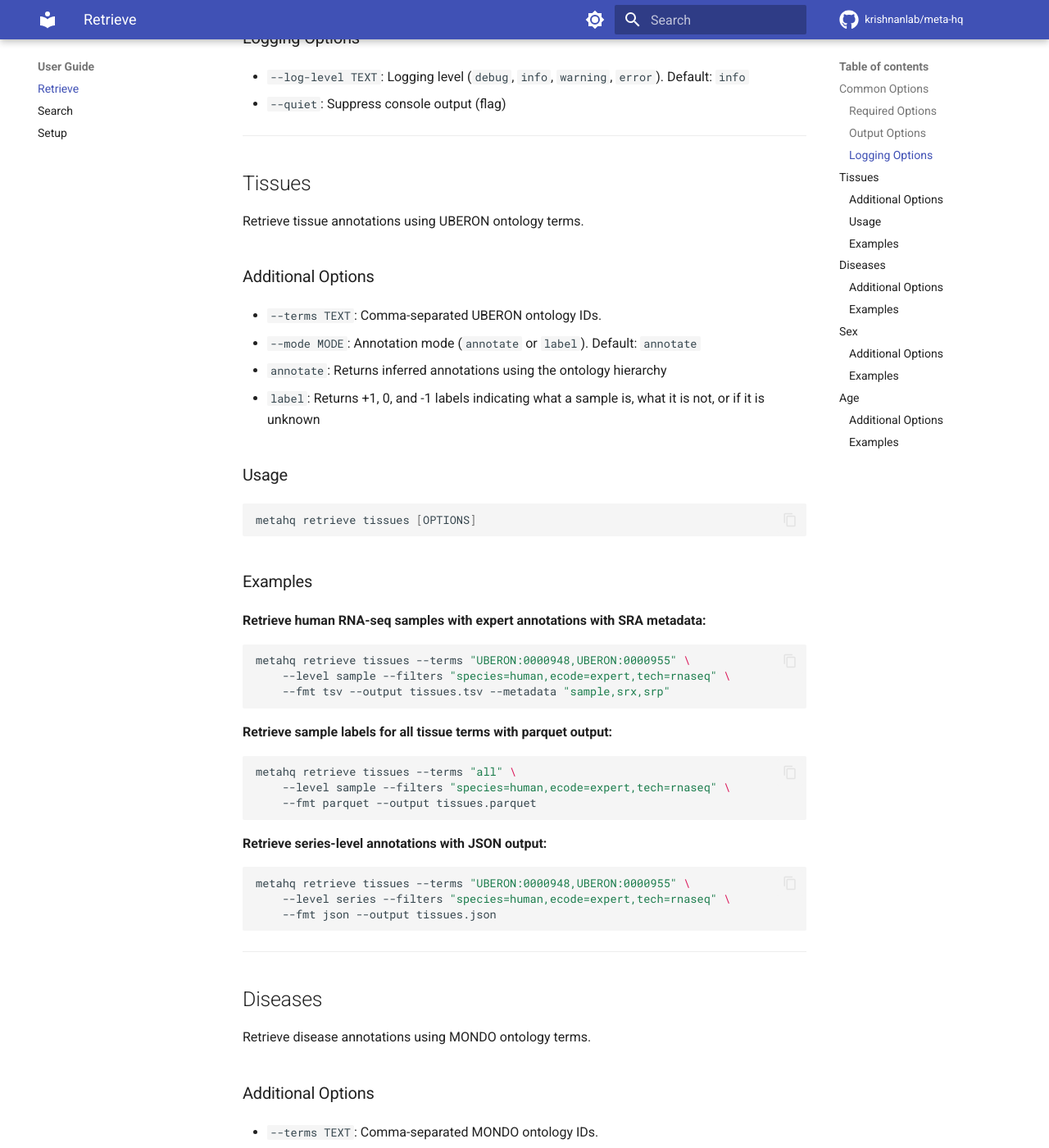
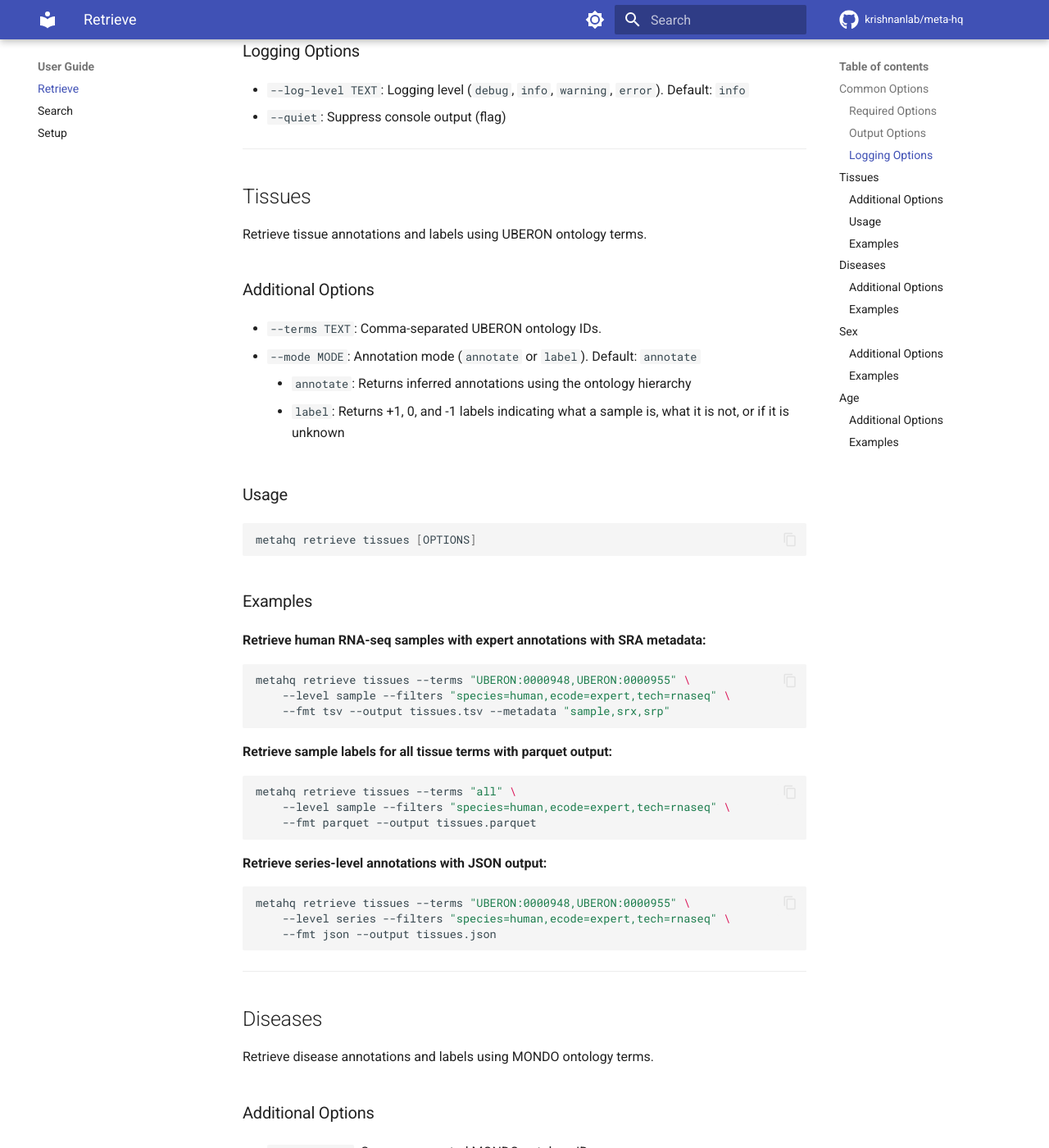
Before and after one commit to krishnanlab/meta-hq, an MkDocs documentation site: the page built from docs/user-guide/retrieve.md, in a window 1280 px wide and 1400 px high, scrolled down 964 px. Shown: the whole window at 82% size. Built offline with MkDocs 1.6.1 and Material for MkDocs 9.7.7, drawn with Linux system fonts in a browser that asks for light colours; comment, search, counter and statistics services are not loaded; some of the changed text lies outside the part shown.

Commit message:
fixed bullet point indentations

```diff
--- a/docs/user-guide/retrieve.md
+++ b/docs/user-guide/retrieve.md
@@ -10,18 +10,18 @@
 
 - `--level TEXT`: Annotation level to retrieve (`sample` or `series`). Default: `sample`
 - `--filters TEXT`: Comma-separated filters in format `key=value`. Available filters:
-  - `species`: Filter by species (e.g., `human`, `mouse`)
-  - `ecode`: Evidence code (e.g., `expert`, `semi`, `crowd`, `any`)
-  - `tech`: Technology type (e.g., `rnaseq`, `microarray`)
-  - Combine multiple filters like so: `'species=human,ecode=expert,tech=rnaseq'`
+    - `species`: Filter by species (e.g., `human`, `mouse`)
+    - `ecode`: Evidence code (e.g., `expert`, `semi`, `crowd`, `any`)
+    - `tech`: Technology type (e.g., `rnaseq`, `microarray`)
+    - Combine multiple filters like so: `'species=human,ecode=expert,tech=rnaseq'`
 
 ### Output Options
 
 - `--output PATH`: Output file path. Default: `annotations`
 - `--fmt TEXT`: Output format (`tsv`, `csv`, or `json`). Default: `parquet`
 - `--metadata TEXT`: Metadata level to include (`sample`, `series`, etc.). Default: `default` (matches `--level`)
-  - Run `metahq supported` for all metadata fields.
-  - Combine multiple filters like so: `'sample,series,description,srp'`
+    - Run `metahq supported` for all metadata fields.
+    - Combine multiple filters like so: `'sample,series,description,srp'`
 
 ### Logging Options
 
@@ -32,14 +32,14 @@
 
 ## Tissues
 
-Retrieve tissue annotations using UBERON ontology terms.
+Retrieve tissue annotations and labels using UBERON ontology terms.
 
 ### Additional Options
 
 - `--terms TEXT`: Comma-separated UBERON ontology IDs.
 - `--mode MODE`: Annotation mode (`annotate` or `label`). Default: `annotate`
-  - `annotate`: Returns inferred annotations using the ontology hierarchy
-  - `label`: Returns +1, 0, and -1 labels indicating what a sample is, what it is not, or if it is unknown
+    - `annotate`: Returns inferred annotations using the ontology hierarchy
+    - `label`: Returns +1, 0, and -1 labels indicating what a sample is, what it is not, or if it is unknown
 
 ### Usage
 
@@ -77,15 +77,15 @@
 
 ## Diseases
 
-Retrieve disease annotations using MONDO ontology terms.
+Retrieve disease annotations and labels using MONDO ontology terms.
 
 ### Additional Options
 
 - `--terms TEXT`: Comma-separated MONDO ontology IDs.
-  - Use `'all'` to query all disease terms.
+    - Use `'all'` to query all disease terms.
 - `--mode MODE`: Annotation mode (`annotate` or `label`). Default: `annotate`
-  - `annotate`: Returns inferred annotations using the ontology hierarchy
-  - `label`: Returns +1, 0, -1, and 2 labels indicating what a sample is, what it is not, or if it is unknown. Labels of 2 indicate is a sample is a healthy control for that disease.
+    - `annotate`: Returns inferred annotations using the ontology hierarchy
+    - `label`: Returns +1, 0, -1, and 2 labels indicating what a sample is, what it is not, or if it is unknown. Labels of 2 indicate is a sample is a healthy control for that disease.
 
 ### Examples
 
@@ -112,7 +112,7 @@
 ### Additional Options
 
 - `--terms TEXT`: Comma-separated sex terms.
-  - Available terms: `male`, `female`
+    - Available terms: `male`, `female`
 
 ### Examples
 
```
Also changed, not shown: other parts of docs/user-guide/retrieve.md (+4 -4 lines).
